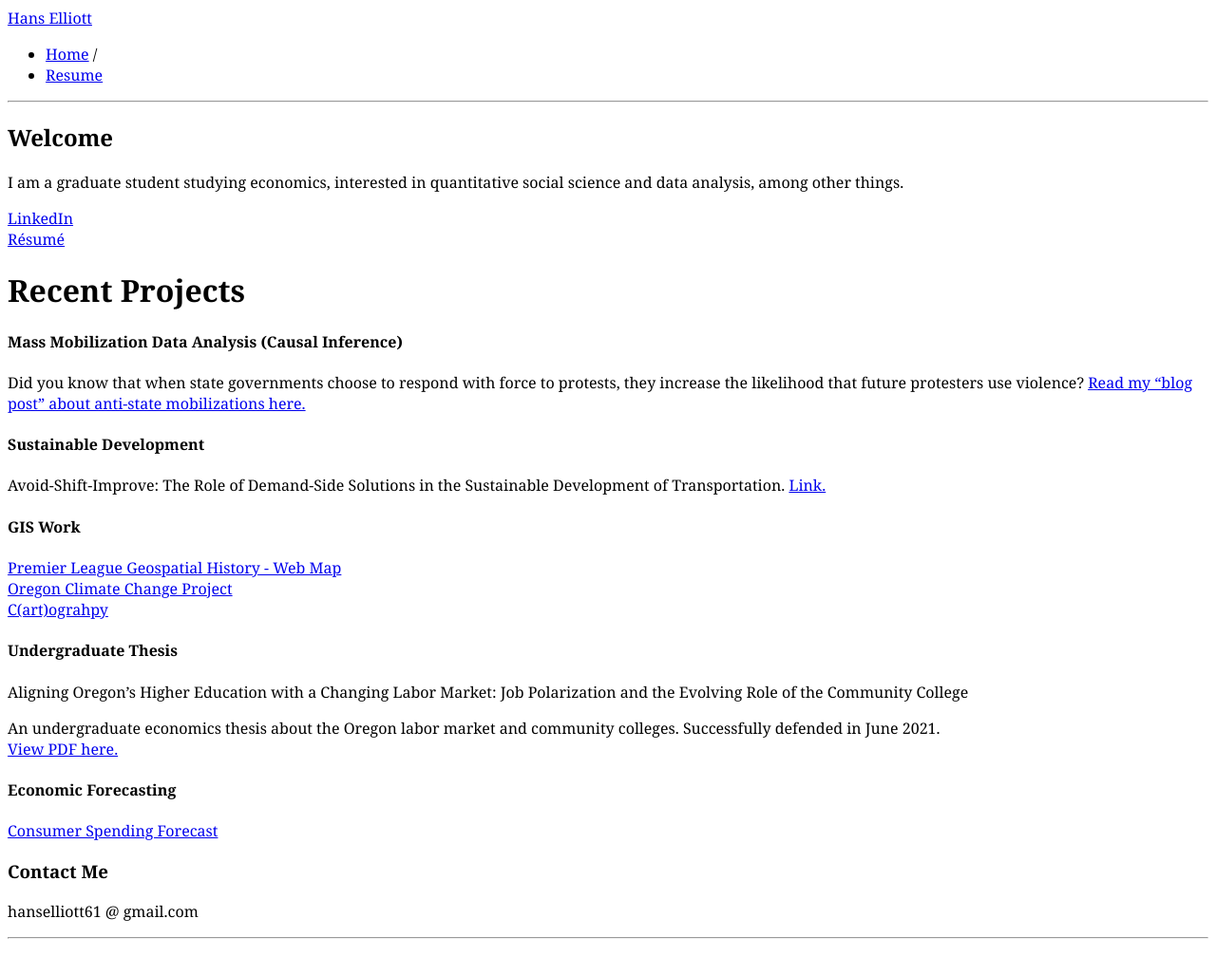
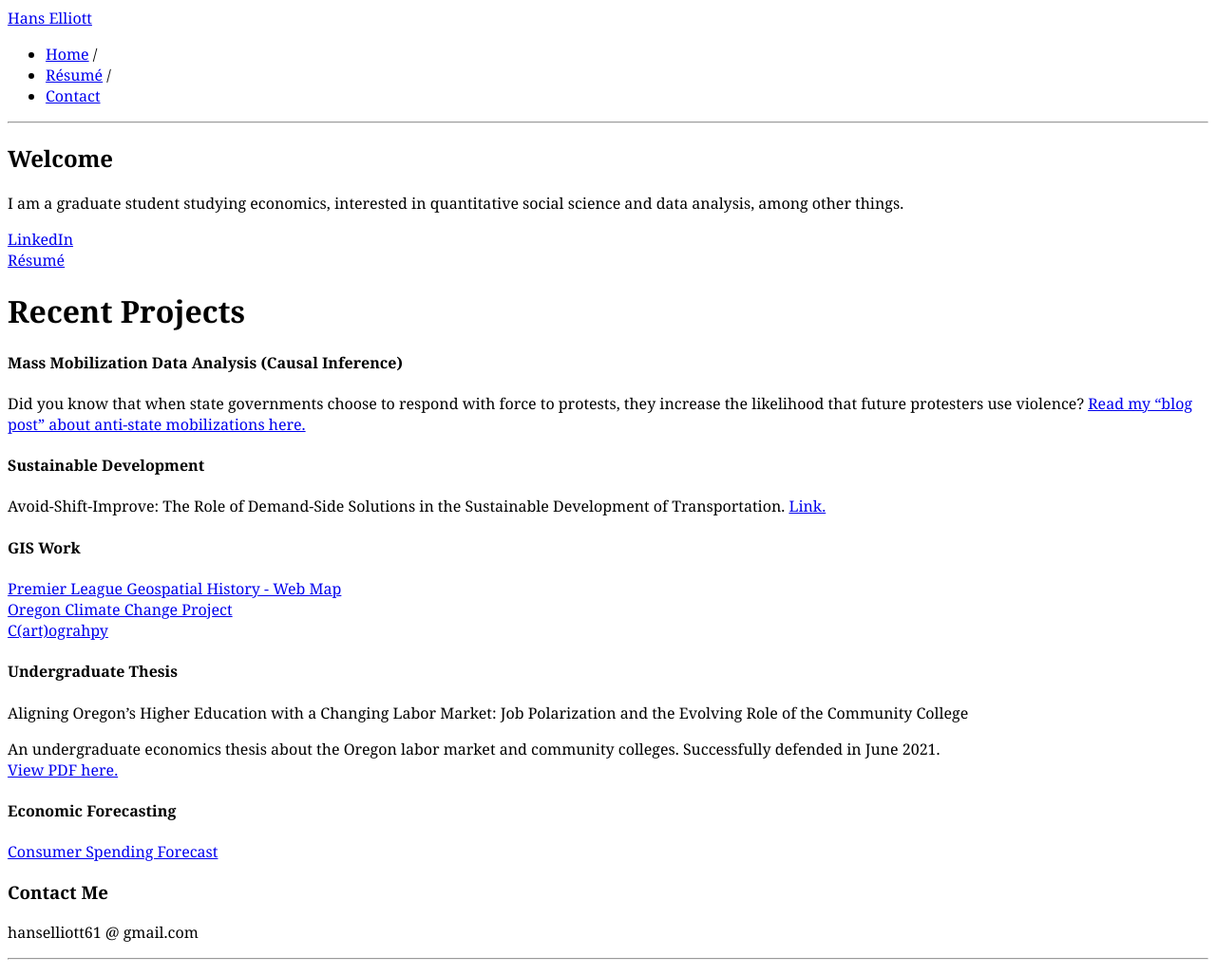
Before and after one commit to hans-elliott99/hans-elliott99.github.io, a Jekyll site: the page built from index.md, in a window 1280 px wide. Shown: the whole page at 95% size. Built offline with Jekyll 4.4.1, drawn with Linux system fonts in a browser that asks for light colours; our own code applies the rules of GitHub Pages for plain Markdown files; before the commit the page ends 1005 px from its top, so only the background shows below that.

Commit message:
Update _config.yml

```diff
--- a/_config.yml
+++ b/_config.yml
@@ -18,5 +18,7 @@ sass:
 nav:
  - name: "Home"
    link: "/home/"
- - name: "Resume"
+ - name: "Résumé"
    link: "Resume.html"
+ - name: "Contact"
+   link: "contact"
```
